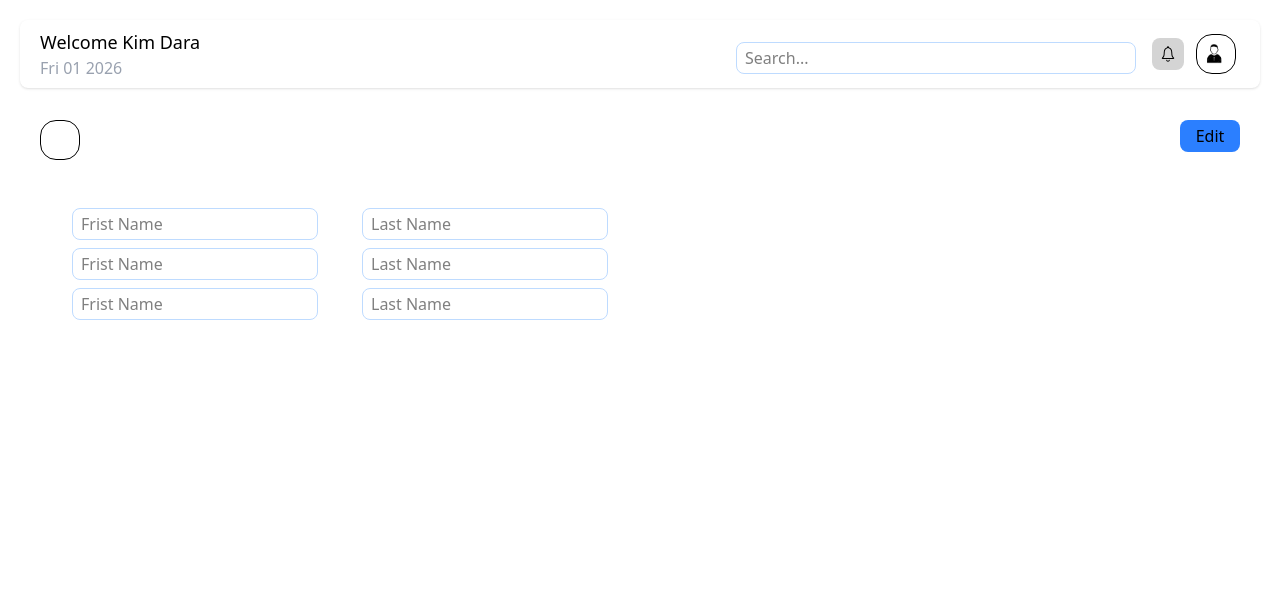
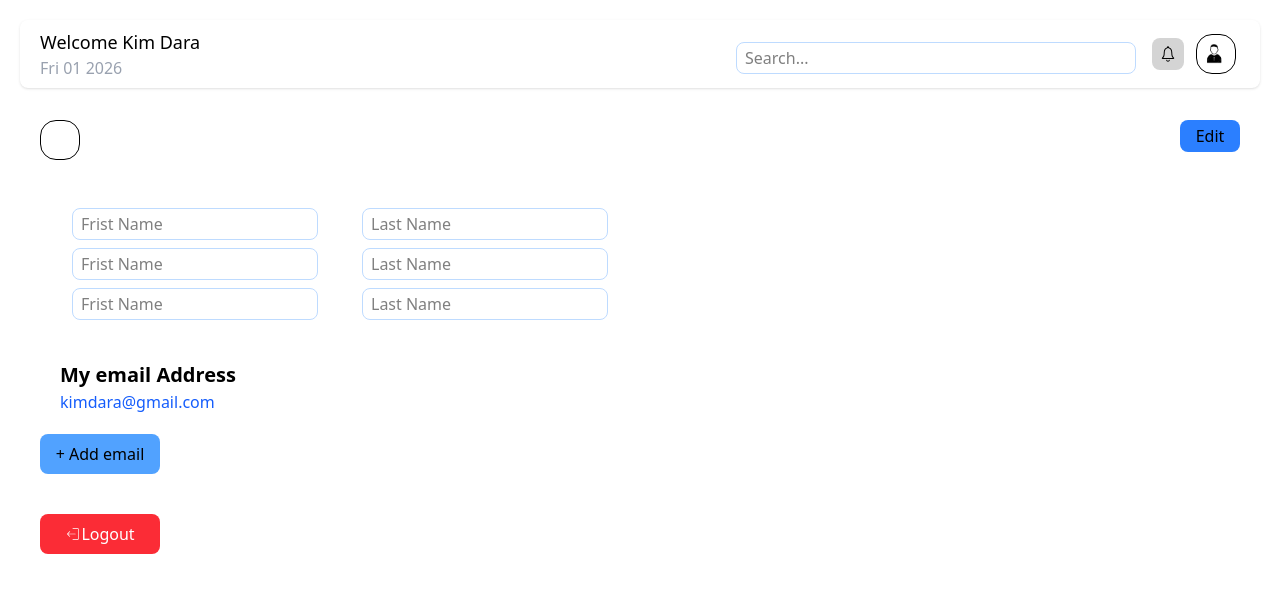
Before and after one commit to Kionyong/ecommerce1-with-next, a Next.js app: page /components/account in a window 1280 px wide. Shown: the top 592 px of the page. Built offline with nearby package versions, Linux system fonts and the light colour scheme.

Commit message:
update file the account/user

```diff
--- a/src/app/components/account/page.tsx
+++ b/src/app/components/account/page.tsx
@@ -2,6 +2,7 @@ import "@/app/globals.css";
 import Image from "next/image";
 import Link from "next/link";
 import { IoIosNotificationsOutline } from "react-icons/io";
+import { CiLogout } from "react-icons/ci";
 export default function UserAccount() {
       return (
             <main className="max-w-full flex flex-col justify-center items-center p-5">
@@ -27,7 +28,7 @@ export default function UserAccount() {
                               </div>
                         </div>
                   </div>
-                  <div className="bg-mist-100 mt-3 w-full rounded-lg h-100">
+                  <div className="bg-mist-100 mt-3 lg:h-auto w-full rounded-lg m-5">
                         <div className="w-full h-auto p-5 flex flex-row justify-between">
                               <div className="w-10 h-10 rounded-2xl border">
 
@@ -52,6 +53,19 @@ export default function UserAccount() {
                                     <input type="text" name="" className="mr-3 rounded-lg border-blue-200 outline-0 border ms-8 h-8 sm:w-90 w-60 md:w-100 ps-2 mt-2 " placeholder="Last Name" />
                               </div>
                         </form>
+                        <div className="ms-5 flex flex-col p-5">
+                              <h1 className="text-[20px] font-bold">My email Address</h1>
+                              <p className="text-blue-600">kimdara@gmail.com</p>
+                        </div>
+                        <Link href={'/f'} className="mt-10 ms-5">
+                              <button type="button" className="cursor-pointer bg-blue-400 rounded-lg h-10 w-30">+ Add email</button>
+                        </Link>
+                        <div className="mt-10 mb-2 ms-5 bg-red-500 w-30 h-10 flex justify-center items-center rounded-lg cursor-pointer">
+                              <span className="flex flex-row items-center">
+                                    <CiLogout color="white" />
+                                    <Link href={'/'} className="text-white">Logout</Link>
+                              </span>
+                        </div>
                   </div>
             </main>
       );
--- a/src/app/components/slide.tsx
+++ b/src/app/components/slide.tsx
@@ -13,8 +13,8 @@ export default function Slider() {
                         <h1 className="text-2xl md:text-3xl font-bold">Shop Now</h1>
 
                         <div className="flex flex-wrap justify-center gap-4 text-sm md:text-base">
-                              <Link href="/">Category</Link>
-                              <Link href="/">Deal's</Link>
+                              <Link href="/">Shop</Link>
+                              <Link href="/">About</Link>
                               <Link href="/">What's New</Link>
                               <Link href="/">Delivery</Link>
                         </div>
```
